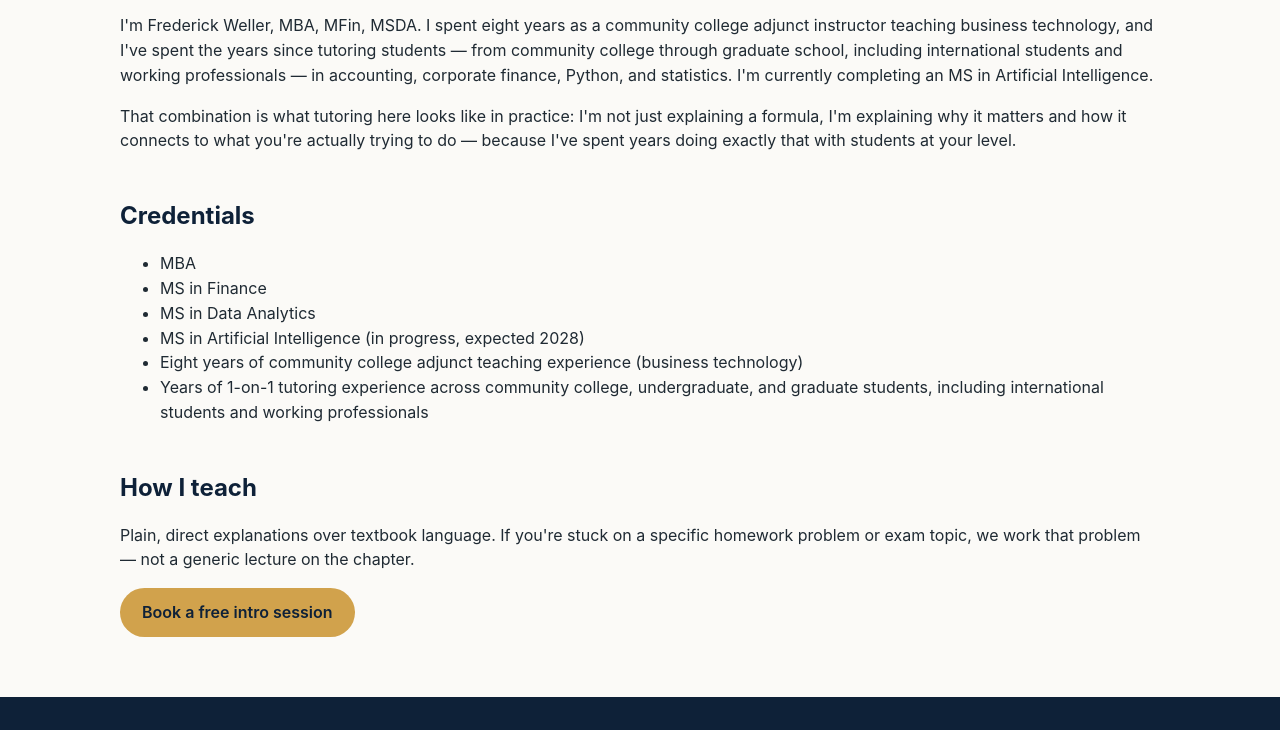
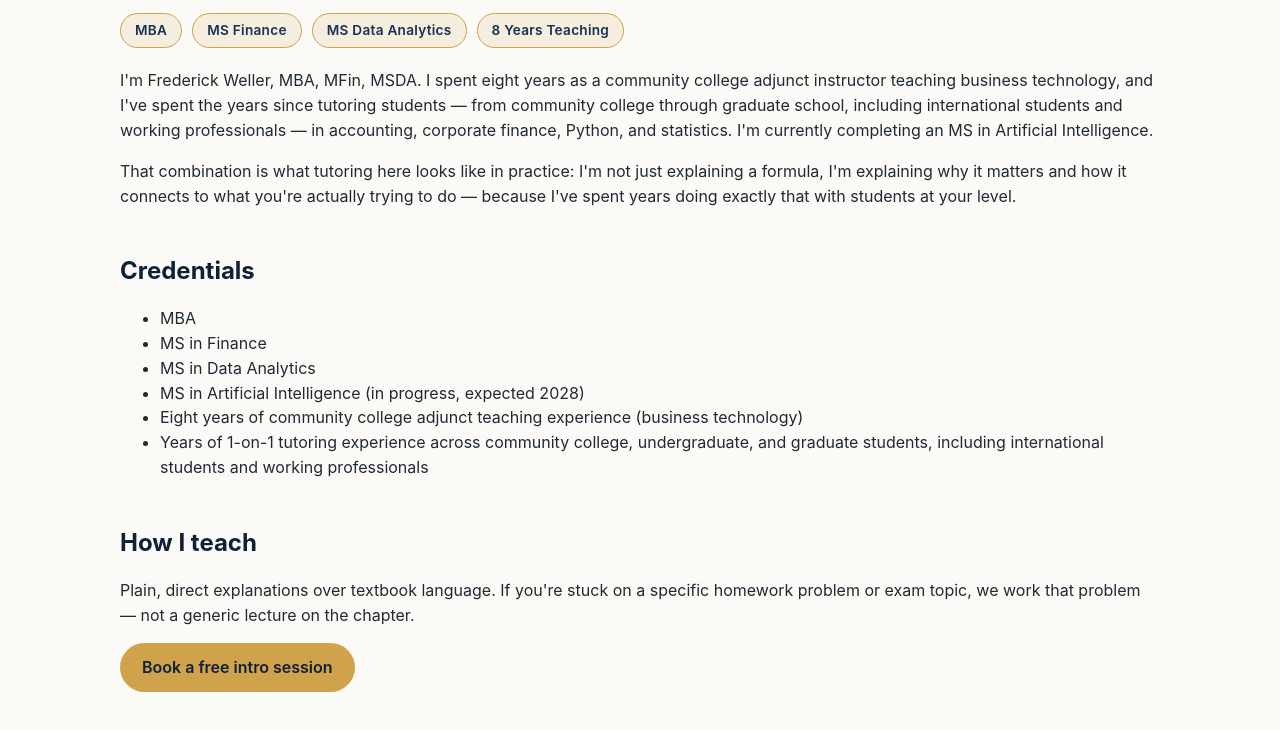
Before and after one commit to FrederickWeller/yourtutoronline-site, a plain HTML site: page about.html in a window 1280 px wide. Shown: the part 152-882 px from the top of the page. Drawn offline with Linux system fonts and the light colour scheme.

Commit message:
About page: add credentials badge row (navy text variant for light background)
Co-Authored-By: Claude Opus 5.5 <noreply@anthropic.com>
Claude-Session: https://claude.ai/code/session_0122whBGeyEMvNfjZWNhaCoA

```diff
--- a/about.html
+++ b/about.html
@@ -23,6 +23,12 @@
 <main class="wrap">
   <section class="section">
     <h1>About</h1>
+    <div class="credentials-bar on-light">
+      <span class="badge">MBA</span>
+      <span class="badge">MS Finance</span>
+      <span class="badge">MS Data Analytics</span>
+      <span class="badge">8 Years Teaching</span>
+    </div>
     <p>I'm Frederick Weller, MBA, MFin, MSDA. I spent eight years as a community college adjunct instructor teaching business technology, and I've spent the years since tutoring students &mdash; from community college through graduate school, including international students and working professionals &mdash; in accounting, corporate finance, Python, and statistics. I'm currently completing an MS in Artificial Intelligence.</p>
     <p>That combination is what tutoring here looks like in practice: I'm not just explaining a formula, I'm explaining why it matters and how it connects to what you're actually trying to do &mdash; because I've spent years doing exactly that with students at your level.</p>
   </section>
--- a/style.css
+++ b/style.css
@@ -52,6 +52,7 @@ h3 { font-size: 1.15rem; }
 
 .credentials-bar { display: flex; flex-wrap: wrap; gap: 10px; margin: 20px 0; }
 .badge { display: inline-block; padding: 6px 14px; border-radius: 999px; background: rgba(209,162,76,0.15); border: 1px solid var(--gold); color: var(--gold); font-size: 0.85rem; font-weight: 600; letter-spacing: 0.02em; }
+.credentials-bar.on-light .badge { color: var(--navy); }
 
 .btn { display: inline-block; padding: 12px 22px; border-radius: 999px; text-decoration: none; font-weight: 600; }
 .btn-primary { background: var(--gold); color: var(--navy-dark); }
```
